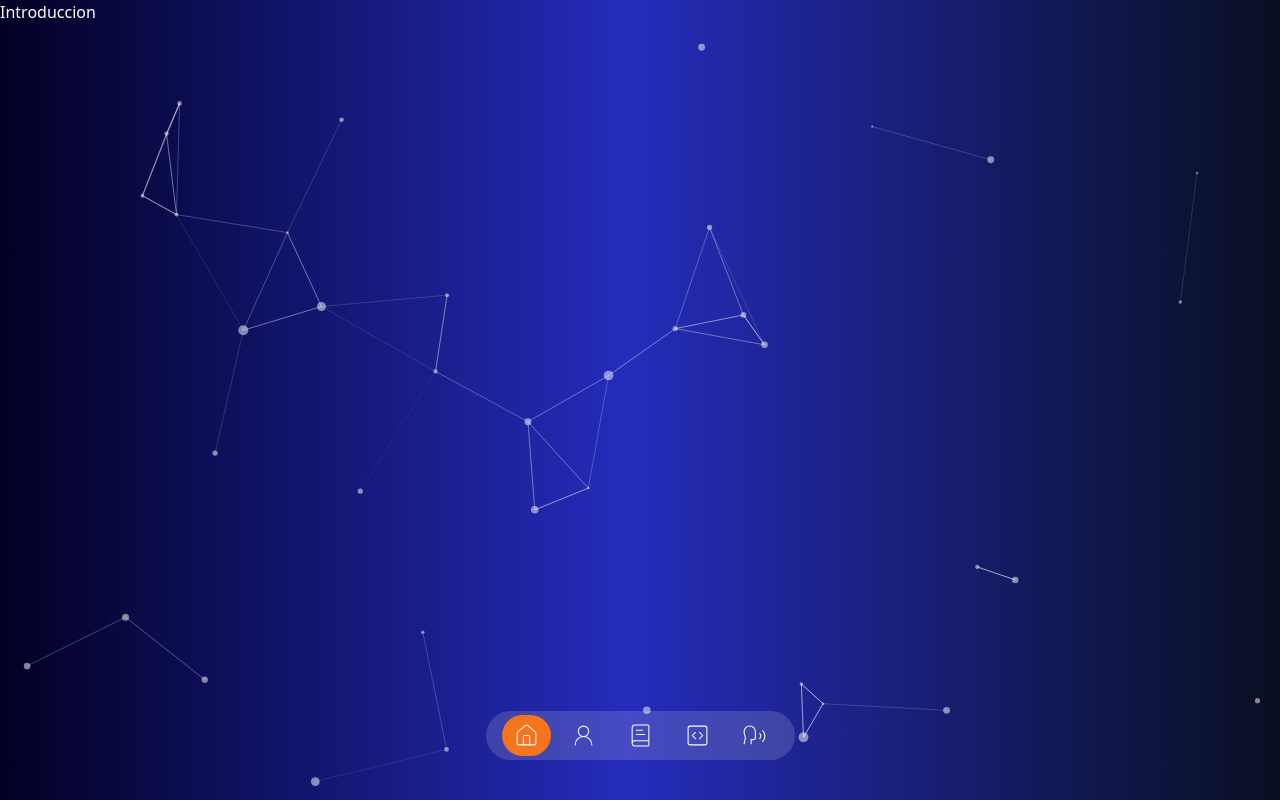
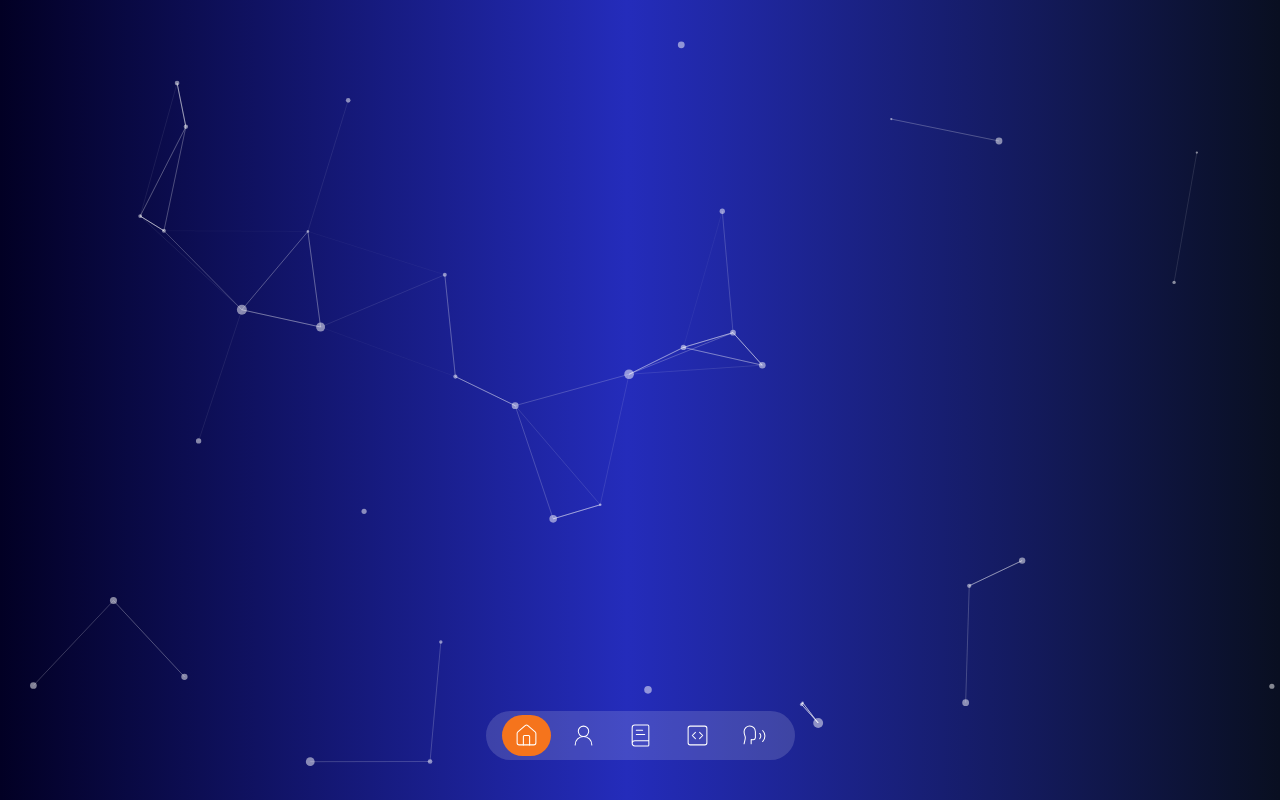
Before and after one commit to VictorDev1986/Victor_portafolio, a Next.js app: page / in a window 1280 px wide. Built offline with nearby package versions, Linux system fonts and the light colour scheme.

Commit message:
agregar animaciones con Motion para componente de transición

```diff
--- a/app/page.tsx
+++ b/app/page.tsx
@@ -1,12 +1,15 @@
 "use client"
+
 import { CoverParticles } from "@/components/cover-particles";
+import TransitionPage from "@/components/transition-page";
+
 export default function Home() {
     return (
-      <main>
-         <div className="flex min-h-[100vh] h-full bg-no-repeat bg-gradient-cover">
-             <CoverParticles/>
-             <p>Introduccion</p>
-         </div>
-      </main>
+        <main>
+            <TransitionPage />
+            <div className="flex min-h-[100vh] h-full bg-no-repeat bg-gradient-cover">
+                <CoverParticles />
+            </div>
+        </main>
     );
 }
--- /dev/null
+++ b/components/header.tsx
@@ -0,0 +1,36 @@
+"use client"
+
+import { socialNetworks } from "@/data";
+import Link from "next/link";
+import { MotionTransition } from "./transition-component";
+
+const Header = () => {
+    return (
+        <MotionTransition position="bottom" className="absolute z-40 inline-block w-full top-5 md:top-10">
+            <header>
+                <div className="container justify-between max-w-6xl mx-auto md:flex">
+                    <Link href='/'>
+                        <h1 className="my-3 text-4xl font-bold text-center md:text-left">
+                            Victor
+                            <span className="text-secondary"> Sanchez</span>
+                        </h1>
+                    </Link>
+                    <div className="flex items-center justify-center gap-7">
+                        {socialNetworks.map(({ logo, src, id }) => (
+                            <Link
+                                key={id}
+                                href={src}
+                                target="_blank"
+                                className="transition-all duration-300 hover:text-secondary"
+                            >
+                                {logo}
+                            </Link>
+                        ))}
+                    </div>
+                </div>
+            </header>
+        </MotionTransition>
+    );
+}
+
+export default Header;
--- a/components/navbar.tsx
+++ b/components/navbar.tsx
@@ -3,12 +3,13 @@
 import Link from "next/link";
 import { itemsNavbar } from "@/data";
 import { usePathname } from "next/navigation";
+import { MotionTransition } from "./transition-component";
 
 const Navbar = () => {
     const router = usePathname()
 
     return (
-        <div className="fixed z-40 flex flex-col items-center justify-center w-full mt-auto h-max bottom-10">
+        <MotionTransition position="right" className="fixed z-40 flex flex-col items-center justify-center w-full mt-auto h-max bottom-10">
             <nav>
                 <div className="flex items-center justify-center gap-2 px-4 py-1 rounded-full bg-white/15 background-blur-sm">
                     {itemsNavbar.map((item) => (
@@ -21,7 +22,7 @@ const Navbar = () => {
                     ))}
                 </div>
             </nav>
-        </div>
+        </MotionTransition>
     );
 };
 
--- /dev/null
+++ b/components/transition-component.tsx
@@ -0,0 +1,25 @@
+"use client";
+import { motion } from "motion/react"
+import { fadeIn } from "@/utils/motion-transitions";
+
+export type MotionTransitionProps = {
+    children: React.ReactNode;
+    className?: string;
+    position: 'right' | 'bottom'
+};
+
+export function MotionTransition(props: MotionTransitionProps) {
+    const { children, className, position } = props
+
+    return (
+        <motion.div
+            variants={fadeIn(position)}
+            initial="hidden"
+            animate="visible"
+            exit="hidden"
+            className={className}
+        >
+            {children}
+        </motion.div>
+    )
+}
--- /dev/null
+++ b/components/transition-page.tsx
@@ -0,0 +1,23 @@
+
+"use client";
+import { transitionVariantsPage } from "@/utils/motion-transitions";
+import { AnimatePresence, motion } from "framer-motion";
+
+const TransitionPage = () => {
+    return (
+        <AnimatePresence mode="wait">
+            <div>
+                <motion.div
+                    className="fixed top-0 bottom-0 right-full w-screen h-screen z-30 bg-[#020024]"
+                    variants={transitionVariantsPage}
+                    initial="initial"
+                    animate="animate"
+                    exit="exit"
+                    transition={{ delay: 0.2, duration: 0.6, ease: "easeInOut" }}
+                ></motion.div>
+            </div>
+        </AnimatePresence>
+    );
+}
+
+export default TransitionPage;
--- a/package.json
+++ b/package.json
@@ -13,6 +13,7 @@
     "@tsparticles/react": "^3.0.0",
     "@tsparticles/slim": "^3.7.1",
     "lucide-react": "^0.468.0",
+    "motion": "^11.14.4",
     "next": "15.1.0",
     "react": "^19.0.0",
     "react-dom": "^19.0.0"
```
Also changed, not shown: 1 other file (tests, documents, lock files or other folders).
